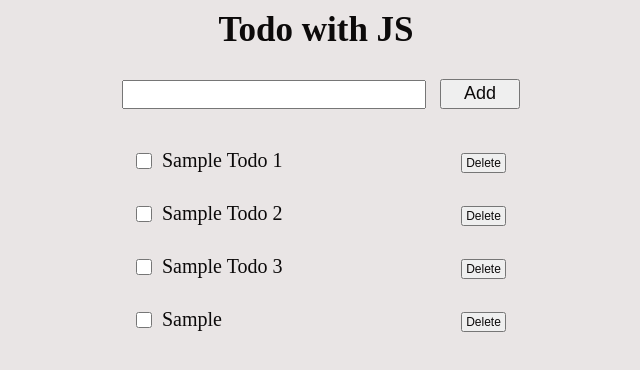
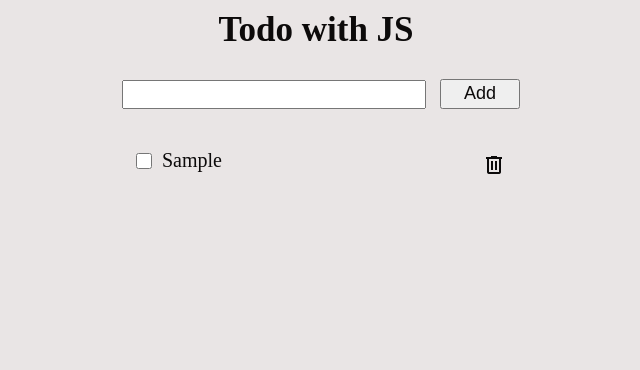
Before and after one commit to bhushankangutkar7/Todo_with_JS, a website: page index.html in a window 1280 px wide. Both pictures are taken after typing "Sample" into the empty fields and a click on the button "Add". Shown: the whole page, without its empty margins (324-964 px from the left). Drawn offline with nearby package versions, Linux system fonts and the light colour scheme.

Commit message:
Final commit for complete Todo with JS project

```diff
--- a/index.css
+++ b/index.css
@@ -1,3 +1,5 @@
+@import url(https://fonts.googleapis.com/css2?family=Material+Symbols+Outlined:FILL,ROND@0..1,100&icon_names=home,palette,settings&display=block);
+
 * {
   margin: 0;
   padding: 0;
@@ -70,19 +72,27 @@
   height: 16px;
 }
 
+
+
 .todoLabel {
-
   margin-left: 10px;
   margin-bottom: 10px;
   font-size: 20px;
 }
 
+.textStrikeThrough {
+  text-decoration: line-through;
+}
+
 .delete-Btn {
-  margin-top: 4px;
   margin-left: auto;
-  width: 45px;
-  height: 20px;
-  font-size: 12px;
+  font-size: 8px;
+  border: none;
+  background-color: transparent;
+}
+
+.material-symbols-outlined {
+  margin-top: auto;
 }
 
 .none-D{
--- a/index.html
+++ b/index.html
@@ -6,6 +6,7 @@
   <meta name="viewport" content="width=device-width, initial-scale=1.0">
   <title>Todo With JS</title>
   <link rel="stylesheet" href="./index.css">
+  <link href="https://fonts.googleapis.com/css2?family=Material+Symbols+Outlined" rel="stylesheet" />
 </head>
 
 <body>
--- a/todo.js
+++ b/todo.js
@@ -2,13 +2,7 @@ const input = document.querySelector(".input");
 const addBtn = document.querySelector(".add-Btn");
 const repeatedMsg = document.querySelector(".repeated-Msg");
 const todoContainer = document.querySelector(".todo-Container");
-let id, value, isCompleted;
-let todoList = JSON.parse(localStorage.getItem("todoL")) || [
-  {id:"Sample1", value:"Sample Todo 1 ", isCompleted:false},
-  {id:"Sample2", value:"Sample Todo 2", isCompleted:false},
-  {id:"Sample3", value:"Sample Todo 3", isCompleted:false}
-];
-
+let todoList = JSON.parse(localStorage.getItem("todoL")) || [];
 
 // function uuid() {
 //   return 'xxxxxxxx-xxxx-4xxx-yxxx-xxxxxxxxxxxx'
@@ -53,31 +47,53 @@ addBtn.addEventListener("click", (event) => {
   }
 });
 
+// TodoList Render Function
 const renderTodoList = (todoList) => {
   todoContainer.innerHTML = "";
   todoList.map((todo) => {
     const newTodo = document.createElement("DIV");
     newTodo.classList.add("todo");
-    newTodo.innerHTML = `<input type="checkbox" class="check-Box" data-key=${todo.id}.${todo.value} />
-    <label class="todoLabel" data-key=${todo.id}.${todo.value}>${todo.value}</label>
-    <button class="delete-Btn" data-id=${todo.id}>Delete</button>`;
+    newTodo.innerHTML =
+    `<input type="checkbox"  class="check-Box" data-key=${todo.id}.${todo.value} ${todo.isCompleted ? "checked": ""} />
+    <label class="todoLabel ${todo.isCompleted ? "textStrikeThrough" : ""}" data-key=${todo.id}.${todo.value}>${todo.value}</label>
+    <button class="delete-Btn" data-id=${todo.id}>
+      <span class="material-symbols-outlined" data-id=${todo.id}>
+        delete
+      </span>
+    </button>`;
     todoContainer.appendChild(newTodo);
   });
 };
 
-renderTodoList(todoList); // This ensures any sample is shown to the user
+// This ensures any sample is shown to the user
+renderTodoList(todoList);
 
-const deleteButtons = document.querySelectorAll(".delete-Btn");
-// console.log(deleteButtons);
 
+// EventListener on todoContainer for checkbox, strikethrough and delete functionality
 todoContainer.addEventListener("click", (event)=>{
+
+  // For deletion
   if(event.target.dataset.id) {
     todoList = todoList.filter((todo) => todo.id !== event.target.dataset.id);
-    renderTodoList(todoList);
-    updateLocalStorage(todoList);
+  };
+
+  // For checkbox
+  if (event.target.dataset.key) {
+    let eventKey = event.target.dataset.key;
+    let [id] = eventKey.split("."); //Split require as eventKey doesn't captures words after spaces
+
+    todoList = todoList.map((todo) => {
+      // Toggles the completed state
+      if (todo.id === id) {
+        return { ...todo, isCompleted: !todo.isCompleted }; // Update isCompleted based on checkbox state
+      }
+      else {
+        return todo;
+      }
+    });
   }
-  if(event.target.dataset.key) {
-    todoList.map((todo)=> `${todo.id}.${todo.value}` === event.target.dataset.key? {...todo, isCompleted:!isCompleted}: todo);
-  };
-  console.log(todoList);
+
+  updateLocalStorage(todoList);
+  renderTodoList(todoList);
+
 });
```
